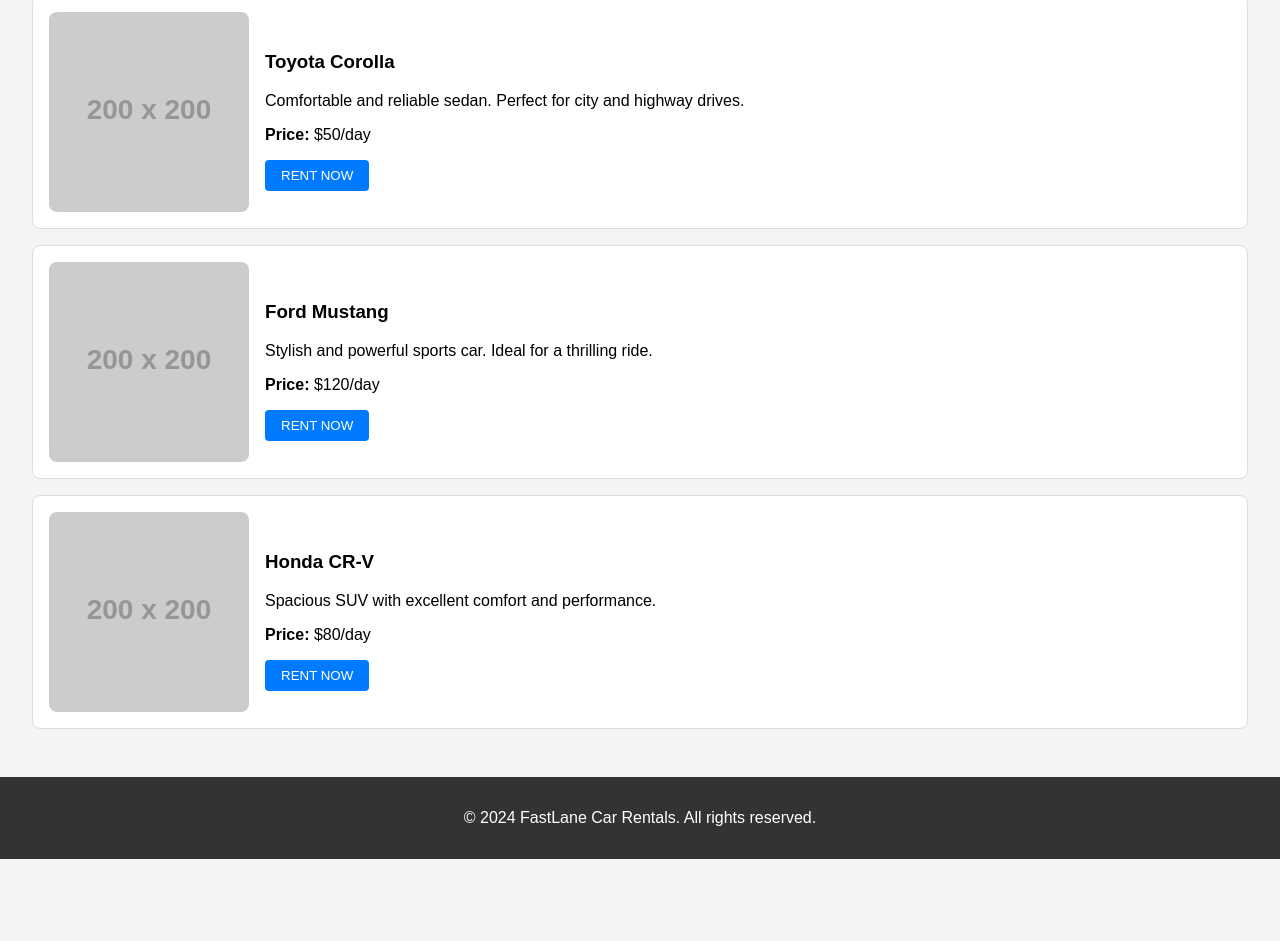
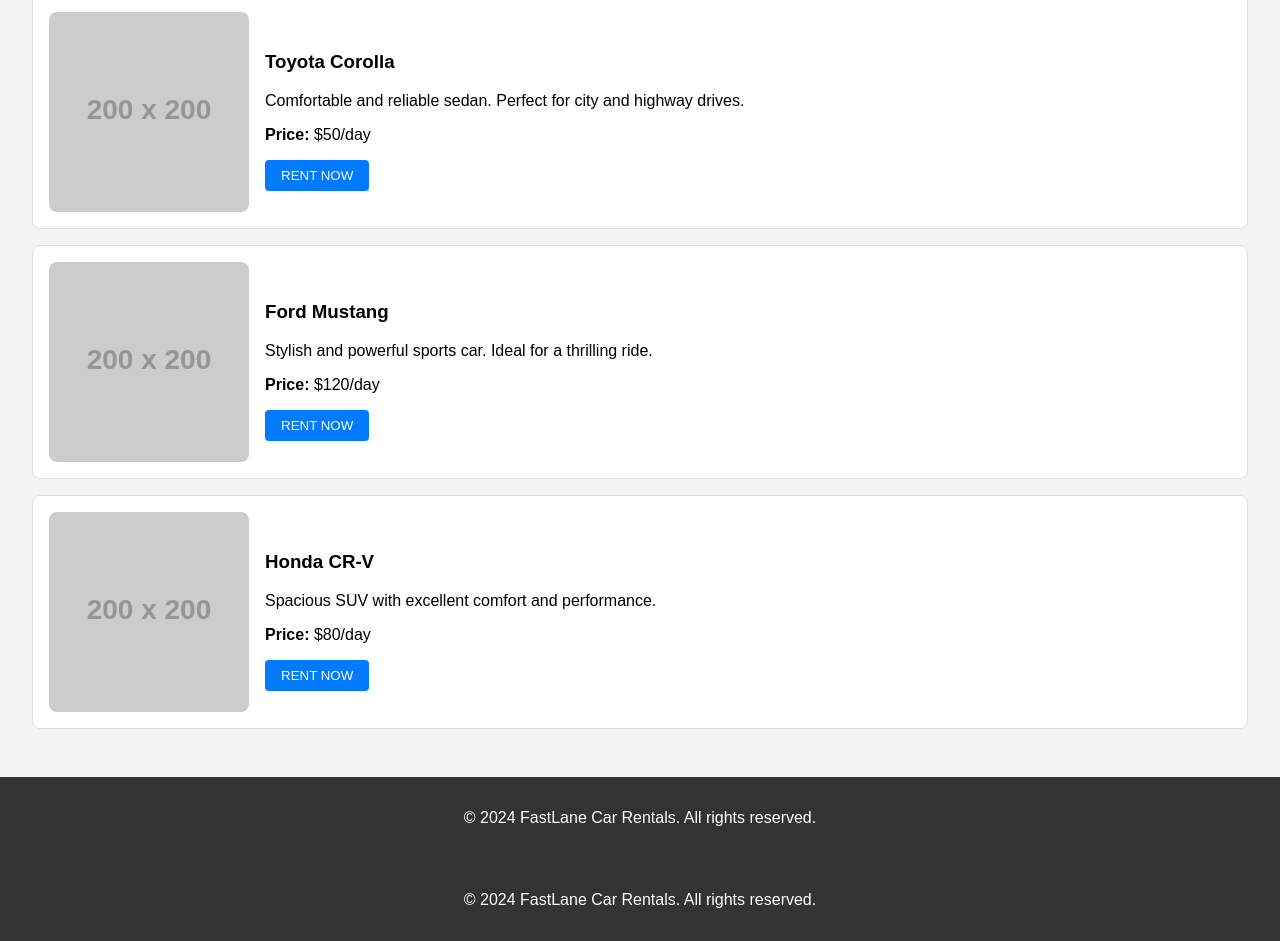
Before and after one commit to SaiPrakash507/Rental-Website, a plain HTML site: page index.html in a window 1280 px wide. Shown: the part 251-1192 px from the top of the page. Before the commit the page ends 1110 px from the top, so only its background shows below. Drawn offline with Linux system fonts and the light colour scheme; placeholder pictures from the web are drawn by us.

Commit message:
CHANGES FROM LOCALLY from VS code

```diff
--- a/index.html
+++ b/index.html
@@ -118,3 +118,12 @@
     </footer>
 </body>
 </html>
+
+<html>
+<body>
+</div>
+<footer>
+    <p>&copy; 2024 FastLane Car Rentals. All rights reserved.</p>
+</footer>
+</body>
+</html>
```
